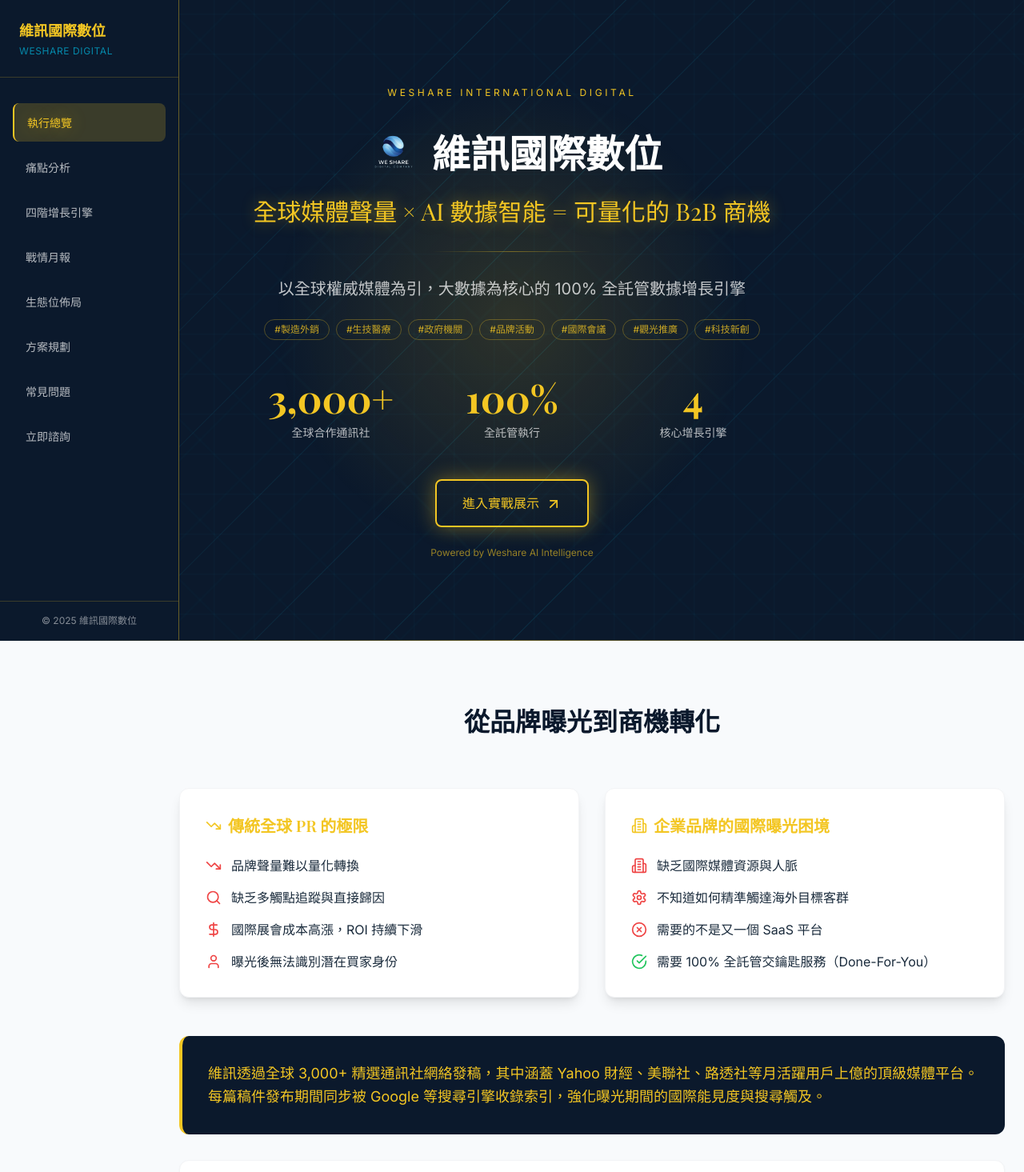
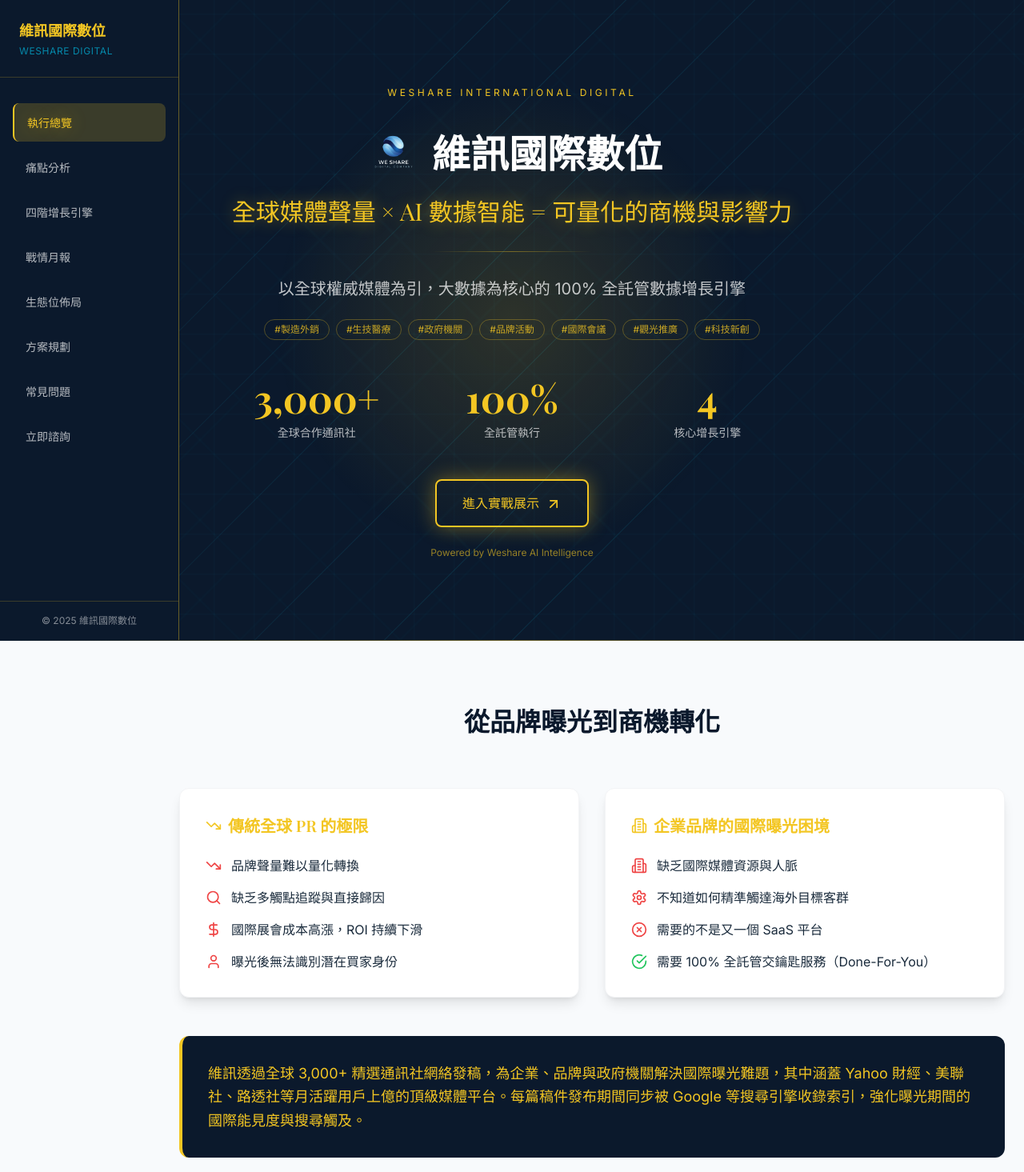
Before and after one commit to Carsonliu168/weshare-b2b, a React (Vite) app: page / in a window 1280 px wide. Shown: the top 1465 px of the page at 80% size. Built offline with nearby package versions, Linux system fonts and the light colour scheme.

Commit message:
Restore 企業/品牌/政府機關 mention; broaden hero tagline from B2B商機 to 商機與影響力; regenerate og-image with new tagline and cache-busting filename

```diff
--- a/index.html
+++ b/index.html
@@ -10,14 +10,14 @@
     <link rel="preconnect" href="https://fonts.gstatic.com" crossorigin>
     <link href="https://fonts.googleapis.com/css2?family=Inter:wght@300;400;500;600;700&family=Playfair+Display:wght@400;500;600;700;800&display=swap" rel="stylesheet">
     <meta property="og:title" content="維訊國際數位 | Weshare International Digital" />
-    <meta property="og:description" content="全球媒體聲量 × AI 數據智能 = 可量化的 B2B 商機" />
-    <meta property="og:image" content="https://www.weshareai.tw/og-image.png" />
+    <meta property="og:description" content="全球媒體聲量 × AI 數據智能 = 可量化的商機與影響力" />
+    <meta property="og:image" content="https://www.weshareai.tw/og-image-v2.png" />
     <meta property="og:url" content="https://www.weshareai.tw" />
     <meta property="og:type" content="website" />
     <meta name="twitter:card" content="summary_large_image" />
     <meta name="twitter:title" content="維訊國際數位 | Weshare International Digital" />
-    <meta name="twitter:description" content="全球媒體聲量 × AI 數據智能 = 可量化的 B2B 商機" />
-    <meta name="twitter:image" content="https://www.weshareai.tw/og-image.png" />
+    <meta name="twitter:description" content="全球媒體聲量 × AI 數據智能 = 可量化的商機與影響力" />
+    <meta name="twitter:image" content="https://www.weshareai.tw/og-image-v2.png" />
     <script type="application/ld+json">
     {
       "@context": "https://schema.org",
--- a/src/App.tsx
+++ b/src/App.tsx
@@ -320,7 +320,7 @@ function Section1() {
         </div>
 
         <h2 className="font-playfair text-2xl md:text-3xl text-gold mb-8 animate-fade-in gold-glow" style={{ animationDelay: '0.6s' }}>
-          全球媒體聲量 × AI 數據智能 = 可量化的 B2B 商機
+          全球媒體聲量 × AI 數據智能 = 可量化的商機與影響力
         </h2>
 
         <div className="flex justify-center mb-8 animate-fade-in" style={{ animationDelay: '0.8s' }}>
@@ -435,7 +435,7 @@ function Section2() {
 
         <div className="bg-navy rounded-xl p-8 border-l-4 border-gold">
           <p className="font-inter text-gold text-lg leading-relaxed">
-            維訊透過全球 3,000+ 精選通訊社網絡發稿，其中涵蓋 Yahoo 財經、美聯社、路透社等月活躍用戶上億的頂級媒體平台。每篇稿件發布期間同步被 Google 等搜尋引擎收錄索引，強化曝光期間的國際能見度與搜尋觸及。
+            維訊透過全球 3,000+ 精選通訊社網絡發稿，為企業、品牌與政府機關解決國際曝光難題，其中涵蓋 Yahoo 財經、美聯社、路透社等月活躍用戶上億的頂級媒體平台。每篇稿件發布期間同步被 Google 等搜尋引擎收錄索引，強化曝光期間的國際能見度與搜尋觸及。
           </p>
         </div>
 
```
Also changed, not shown: public/llms.txt, public/og-image-v2.png (added), public/og-image.png (deleted).
